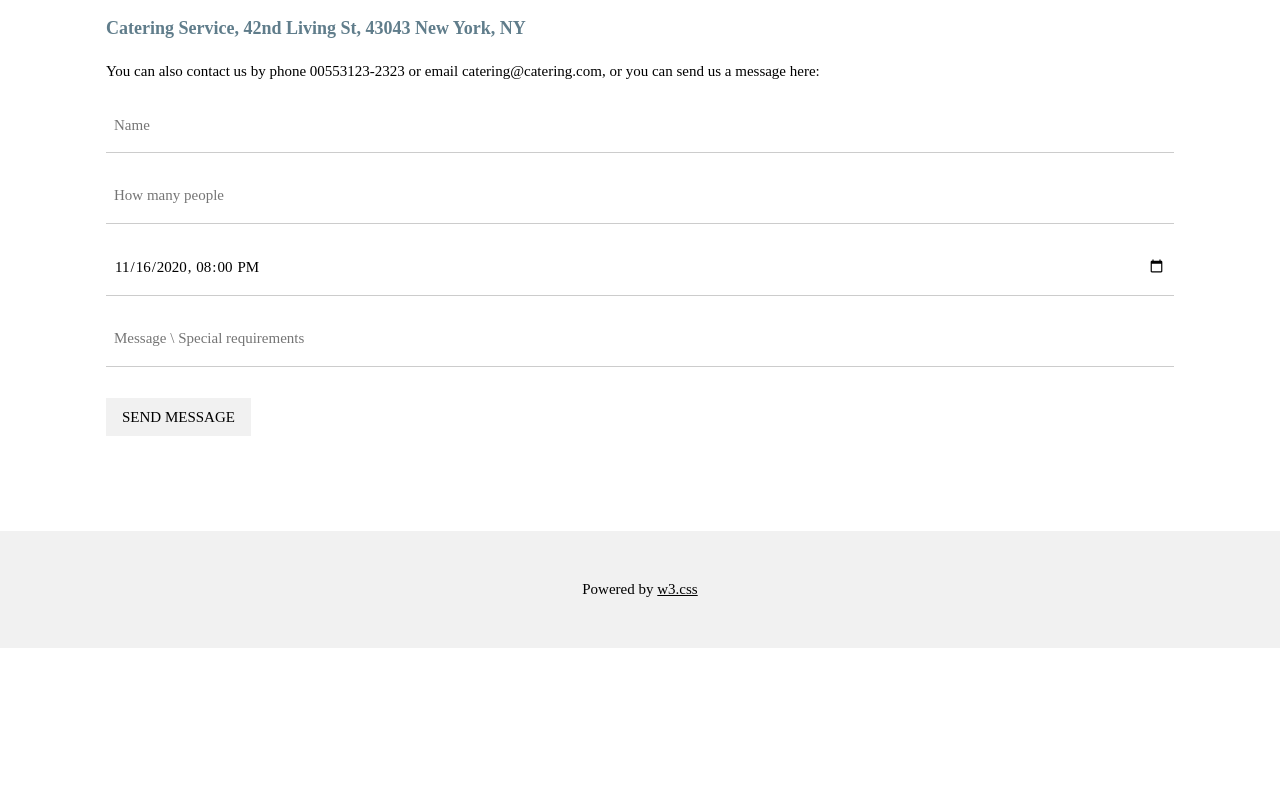
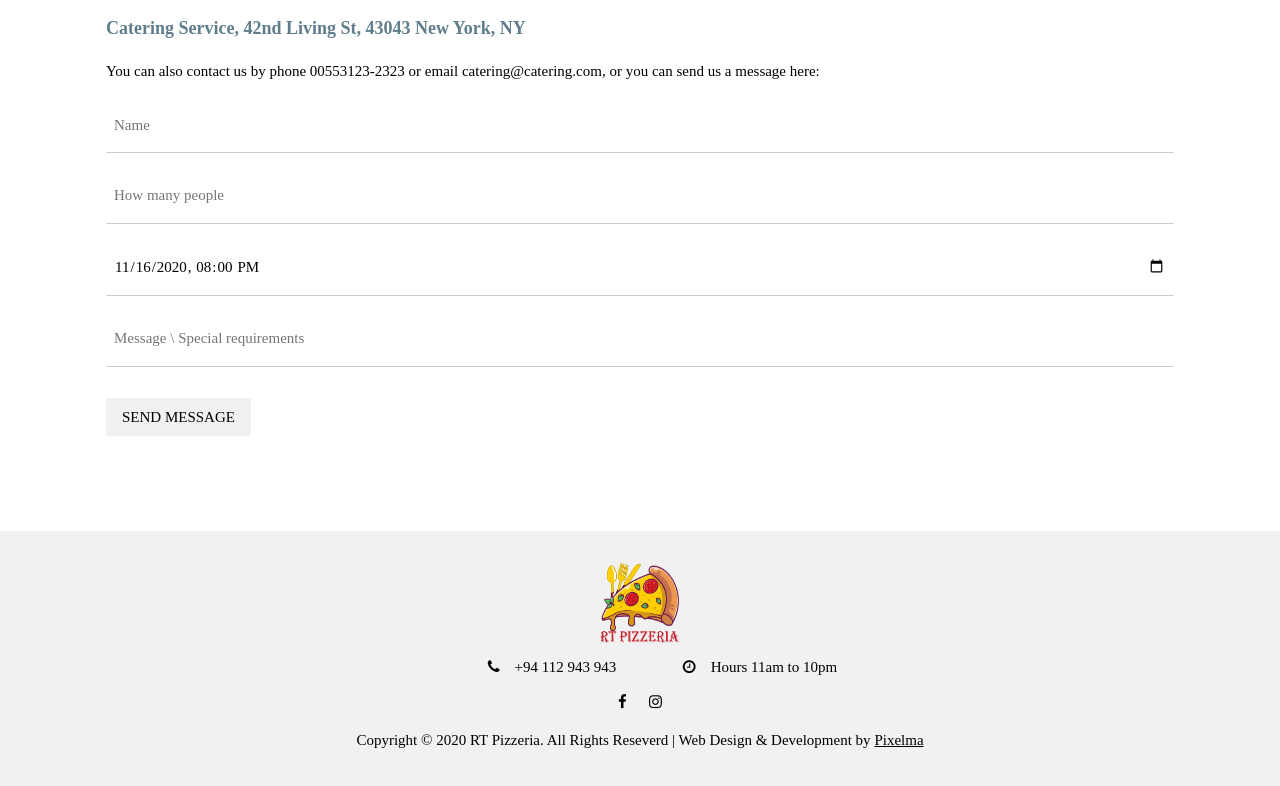
Before and after one commit to randimatharu/RT-PIZZERIA, a plain HTML site: page index.html in a window 1280 px wide. Shown: the part 2730-3516 px from the top of the page. Before the commit the page ends 3378 px from the top, so only its background shows below. Drawn offline with nearby package versions, Linux system fonts and the light colour scheme.

Commit message:
Change of footer

```diff
--- a/index.html
+++ b/index.html
@@ -4,6 +4,8 @@
 <meta charset="UTF-8">
 <meta name="viewport" content="width=device-width, initial-scale=1">
 <link rel="stylesheet" href="https://www.w3schools.com/w3css/4/w3.css">
+<link rel="stylesheet" href="https://cdnjs.cloudflare.com/ajax/libs/font-awesome/4.7.0/css/font-awesome.min.css">
+
 <style>
 body {font-family: "Times New Roman", Georgia, Serif;}
 h1, h2, h3, h4, h5, h6 {
@@ -17,6 +19,17 @@ h1, h2, h3, h4, h5, h6 {
   background-image: url("images/black-texture.jpg");
   background-position: center;
   background-repeat: no-repeat;
+}
+.footer_style1{
+  padding-left: 40%;
+}
+.footer_style2{
+  padding-left: 35%;
+  padding-top: 1%;
+}
+.footer_style3{
+  padding-left: 40%;
+  padding-top: 1%;
 }
 </style>
 <body>
@@ -110,7 +123,23 @@ h1, h2, h3, h4, h5, h6 {
 </div>
 <!-- Footer -->
 <footer class="w3-center w3-light-grey w3-padding-32">
-  <p>Powered by <a href="https://www.w3schools.com/w3css/default.asp" title="W3.CSS" target="_blank" class="w3-hover-text-green">w3.css</a></p>
+  <div class="w3-row footer_style1">
+      <div class="w3-col m4"></div>
+      <div class="w3-col m4"><img src="images/RT PIZZERIA.png" width="80px" height="80px"></div>
+      <div class="w3-col m4"></div>
+  </div>
+  <div class="w3-row footer_style2">
+    <div class="w3-col m3"></div>
+    <div class="w3-col m3"><i class="fa fa-phone">&nbsp;&nbsp;&nbsp;&nbsp;</i>+94 112 943 943</div>
+    <div class="w3-col m3"><i class="fa fa-clock-o">&nbsp;&nbsp;&nbsp;&nbsp;</i>Hours 11am to 10pm</div>
+    <div class="w3-col m3"></div>
+</div>
+<div class="w3-row footer_style3">
+  <div class="w3-col m4"></div>
+  <div class="w3-col m4"><i class="fa fa-facebook-f"></i>&nbsp;&nbsp;&nbsp;&nbsp;&nbsp;&nbsp;<i class="fa fa-instagram"></i></div>
+  <div class="w3-col m4"></div>
+</div>
+  <p>Copyright © 2020 RT  Pizzeria. All Rights Reseverd | Web Design & Development by <a href="https://www.w3schools.com/w3css/default.asp" title="W3.CSS" target="_blank" class="w3-hover-text-green">Pixelma</a></p>
 </footer>
 
 </body>
```
Also changed, not shown: About.html (+29 -1 lines).
